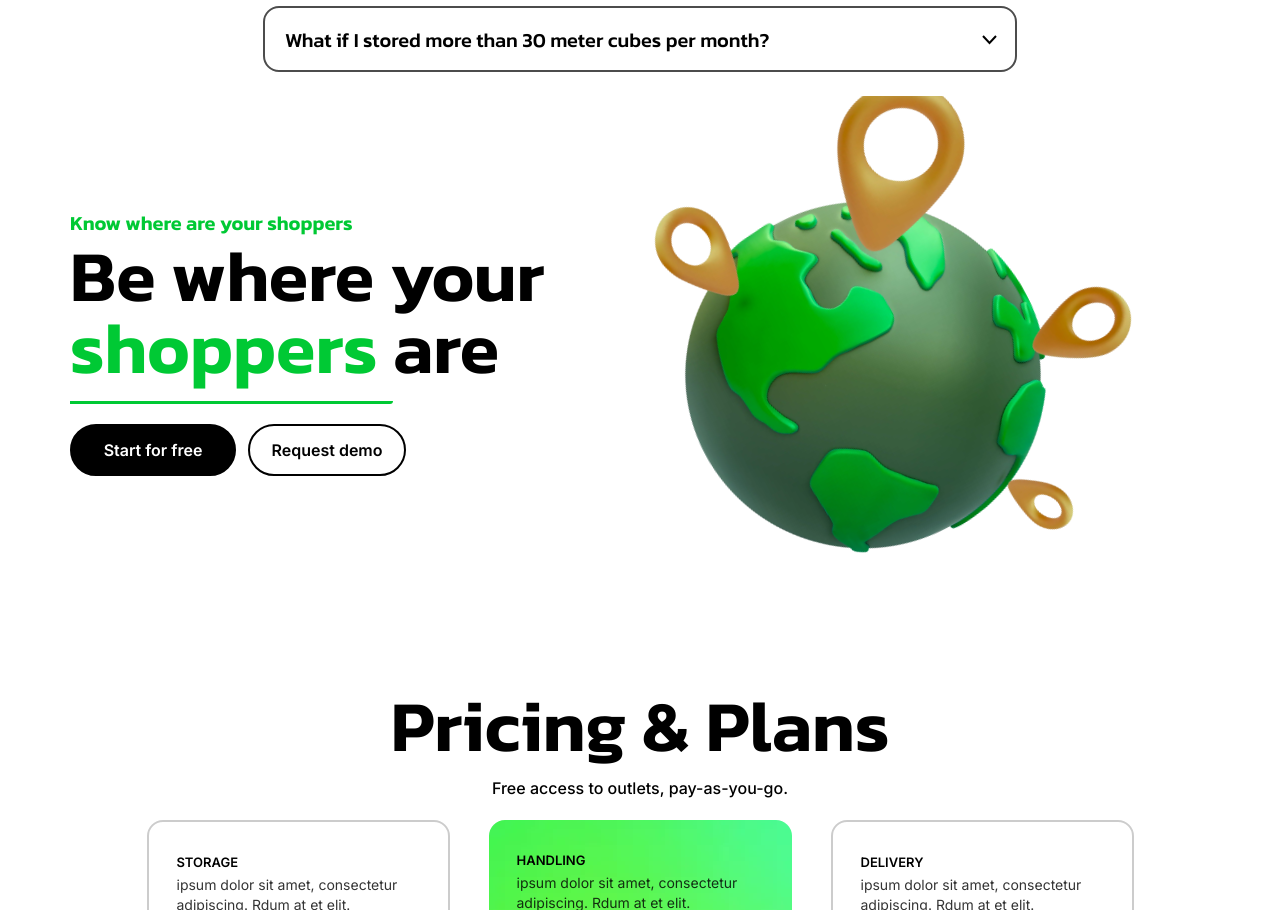
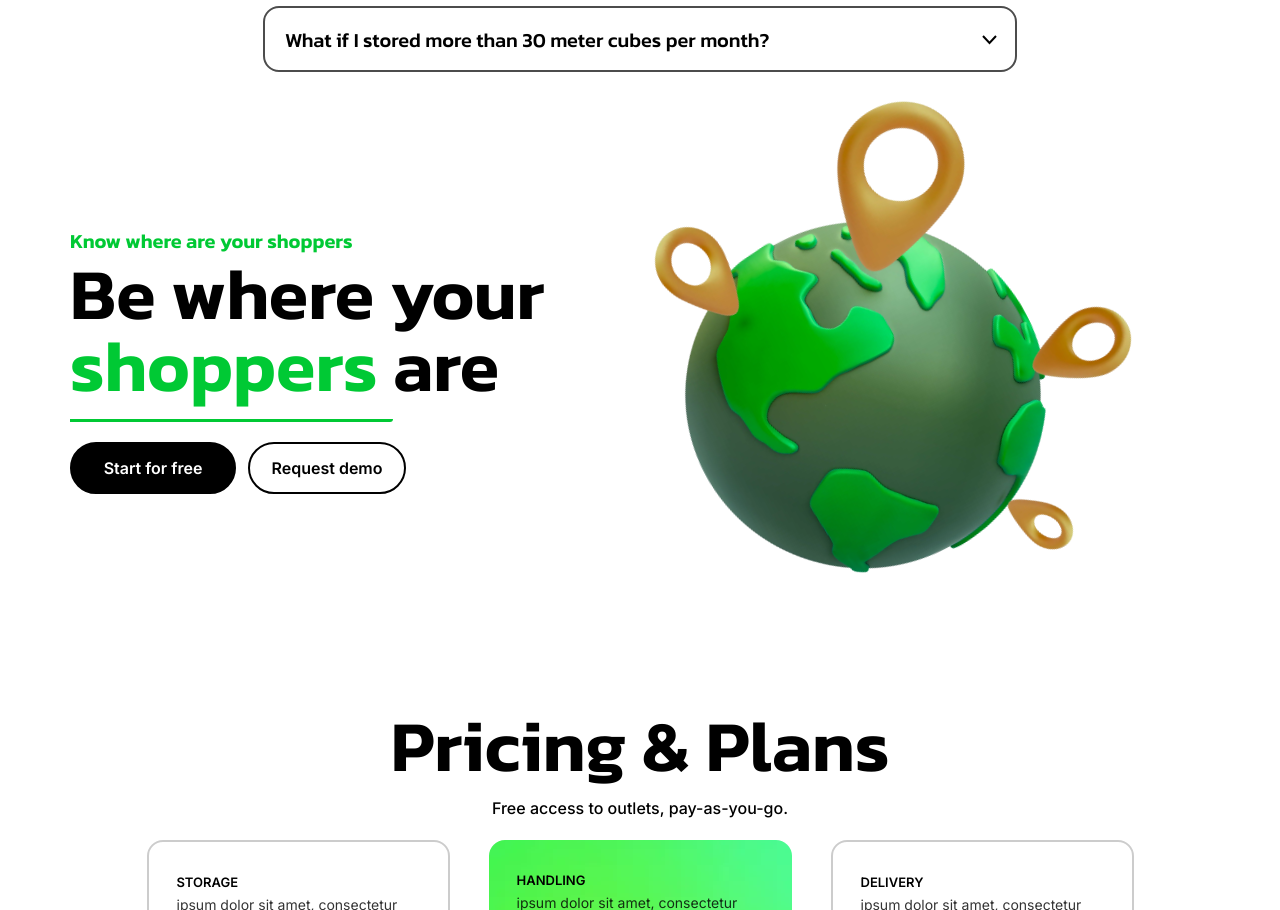
Before and after one commit to AnjaliChandaRC/allsome-next, a Next.js app: page / in a window 1280 px wide. Shown: the part 10827-11737 px from the top of the page. Built offline with nearby package versions, Linux system fonts and the light colour scheme.

Commit message:
adjust earth image

```diff
--- a/src/app/components/RevenueChannel.jsx
+++ b/src/app/components/RevenueChannel.jsx
@@ -6,7 +6,7 @@ import CustomDescription from './common/CustomDescription'
 
 const RevenueChannel = () => {
   return (
-    <div className='bg-light-green rounded-[40px] max-md:rounded-[20px] pt-[90px] pb-[103px] max-xl:py-20 max-lg:pb-8 max-lg:py-[60px] max-md:py-10 max-md:pb-4 overflow-hidden'>
+    <div className='bg-light-green rounded-[40px] max-md:rounded-[20px] pt-[90px] pb-[103px] max-xl:py-20 max-lg:pb-7 max-lg:py-[60px] max-md:py-10 max-md:pb-3 overflow-hidden'>
       <div className='container'>
         <div className='flex items-center justify-between xl:gap-10 max-lg:flex-wrap max-lg:justify-center'>
           <div className='flex flex-col'>
@@ -18,7 +18,7 @@ const RevenueChannel = () => {
               textTwo='#1 revenue'
               titleTwo='channel'
               styleclassTwo=''
-              styleclass='xl:max-w-[692px] !tracking-[-2px] font-kanit max-lg:!max-w-none max-lg:text-center'
+              styleclass='xl:max-w-[652px] !tracking-[-2px] font-kanit max-lg:!max-w-none max-lg:text-center'
             />
             <CustomDescription
               styleclass='!text-black !opacity-80 !max-w-[510px] !leading-6 !pt-[11px] sm:text-base max-lg:!max-w-none max-lg:text-center'
--- a/src/app/components/Shoppers.jsx
+++ b/src/app/components/Shoppers.jsx
@@ -5,7 +5,7 @@ import CustomButton from './common/CustomButton'
 
 const Shoppers = () => {
   return (
-    <div className='pt-6 pb-[120px] max-xl:py-20 max-lg:py-[60px] max-md:py-10 overflow-hidden'>
+    <div className='pt-10 pb-[120px] max-xl:py-20 max-lg:py-[60px] max-md:py-10 overflow-hidden'>
       <div className='container'>
         <div className='flex items-center justify-between xl:gap-10 max-lg:flex-wrap max-lg:justify-center w-full'>
           <div className='max-lg:text-center w-full'>
@@ -30,13 +30,13 @@ const Shoppers = () => {
               />
             </div>
           </div>
-          <div className='w-full max-lg:flex max-lg:justify-center max-lg:pt-8'>
+          <div className='w-full max-lg:flex max-lg:justify-center max-lg:pt-12 pt-1'>
             <Image
               src='/assets/images/webp/shoppers-earth.webp'
               alt='revenue-chart'
               width={503}
               height={490}
-              className='pointer-events-none max-w-[480px] h-[450px] max-xl:max-w-[460px] max-lg:h-[420px] block max-md:!max-w-[350px] max-md:h-[330px] earth-animation'
+              className='pointer-events-none max-w-[480px] h-[450px] max-xl:max-w-[450px] max-xl:h-[420px] max-lg:h-[420px] block max-md:!max-w-[300px] max-md:h-[285px] earth-animation'
             />
           </div>
         </div>
```
Also changed, not shown: src/app/globals.css (line endings or trailing spaces).
